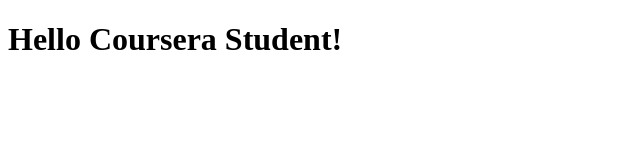
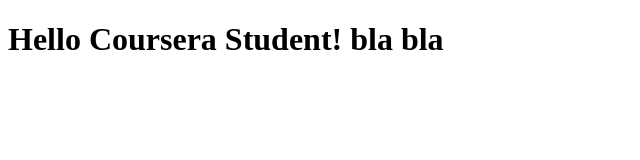
Before and after one commit to christianabila/coursera-angularjs, a plain HTML site: page index.html in a window 1280 px wide. Shown: the whole page, without its empty margins (0-640 px from the left). Drawn offline with Linux system fonts and the light colour scheme.

Commit message:
new index.html version

```diff
--- a/index.html
+++ b/index.html
@@ -5,6 +5,6 @@
     <title>Hello Coursera</title>
   </head>
   <body>
-    <h1>Hello Coursera Student!</h1>
+    <h1>Hello Coursera Student! bla bla</h1>
   </body>
 </html>
```
